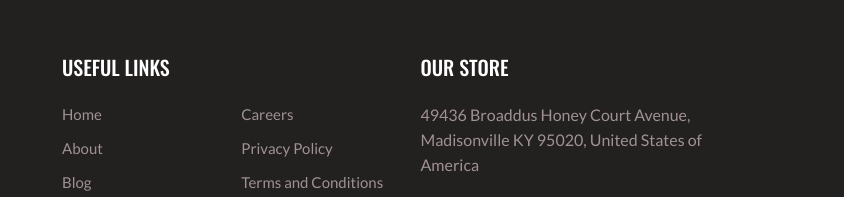
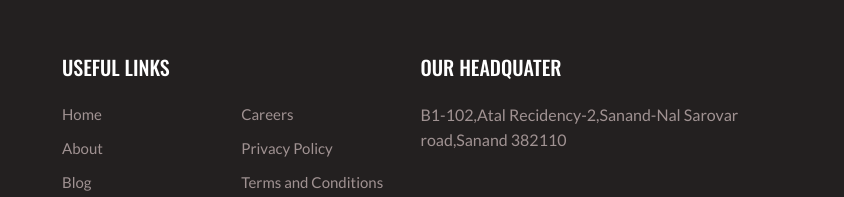
Before and after one commit to Mevada01/online-store, a plain HTML site: page index.html in a window 1280 px wide. Shown: the part 6278-6475 px from the top of the page, 436-1280 px from the left. Drawn offline with nearby package versions, Linux system fonts and the light colour scheme.

Commit message:
online-store

```diff
--- a/index.html
+++ b/index.html
@@ -1004,8 +1004,8 @@ Author URL: http://w3layouts.com
 
                           </div>
                           <div class="sub-two-right">
-                              <h6>Our Store</h6>
-                              <p class="mb-5">49436 Broaddus Honey Court Avenue, Madisonville KY 95020, United States of America</p>
+                              <h6>Our Headquater</h6>
+                              <p class="mb-5">B1-102,Atal Recidency-2,Sanand-Nal Sarovar road,Sanand 382110</p>
 
                               <h6>We accept:</h6>
                               <ul>
```
Also changed, not shown: about.html (+1 -1 lines).
